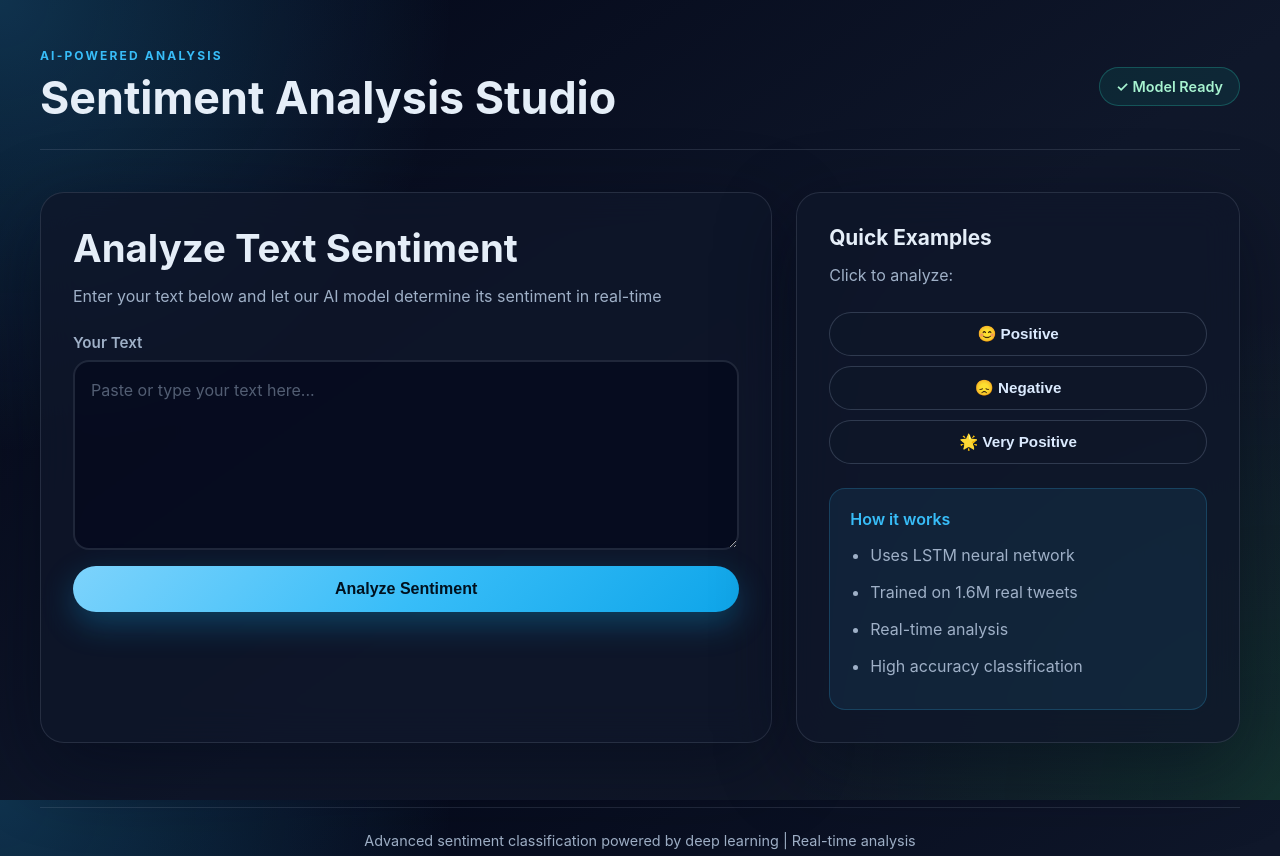
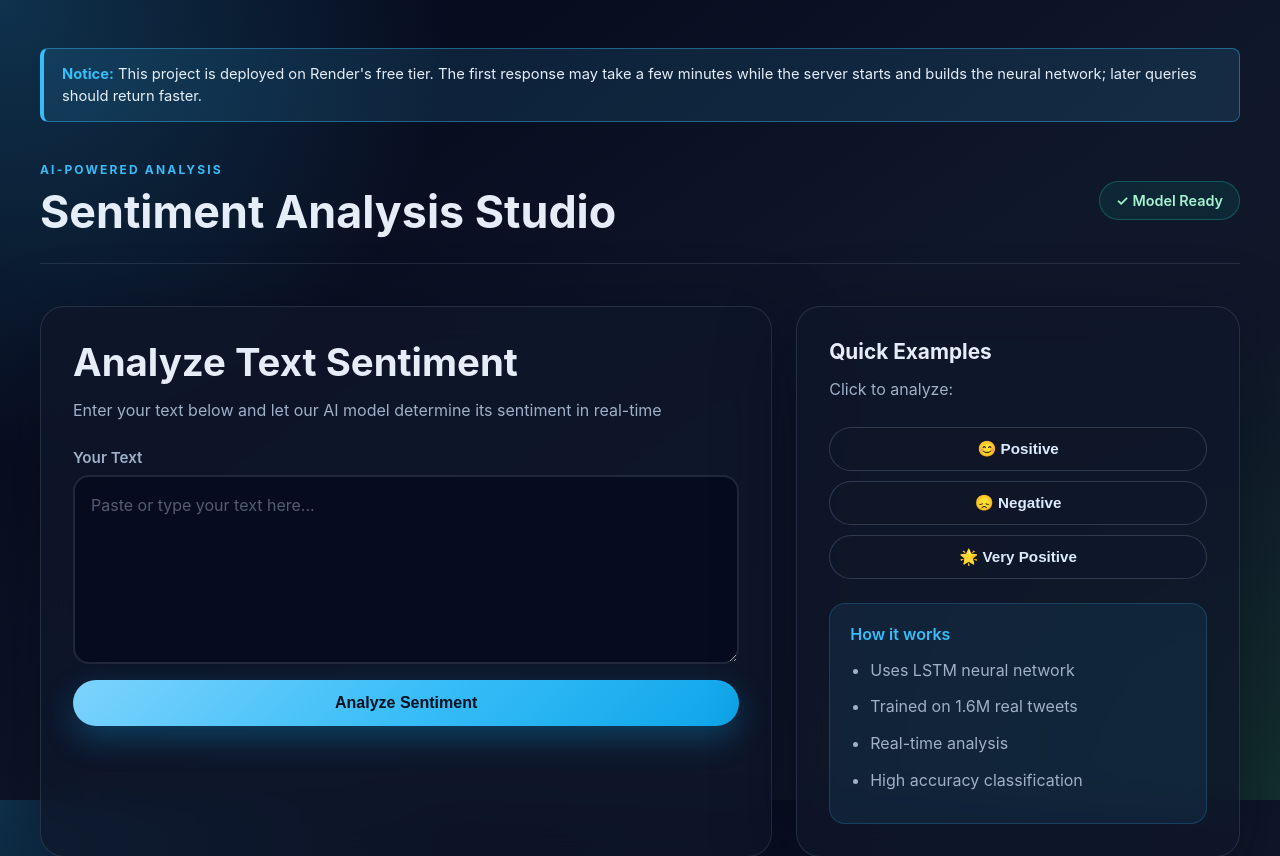
Before and after one commit to daivagnaa/Sentiment-Studio, a Flask app: page / in a window 1280 px wide. Shown: the top 856 px of the page. Run offline with Flask 3, Linux system fonts and the light colour scheme.

Commit message:
Model notice added at header

```diff
--- a/static/css/style.css
+++ b/static/css/style.css
@@ -40,6 +40,7 @@ body {
 
 .topbar {
   display: flex;
+  flex-wrap: wrap;
   align-items: center;
   justify-content: space-between;
   gap: 16px;
@@ -69,6 +70,25 @@ h1 {
   font-size: clamp(2rem, 4vw, 2.8rem);
   margin-bottom: 0;
   font-weight: 700;
+}
+
+.deployment-note {
+  order: -1;
+  flex-basis: 100%;
+  max-width: none;
+  margin: 0 0 24px;
+  padding: 14px 18px;
+  color: var(--text);
+  background: rgba(56, 189, 248, 0.12);
+  border: 1px solid rgba(56, 189, 248, 0.42);
+  border-left: 4px solid var(--accent);
+  border-radius: 8px;
+  font-size: 0.92rem;
+  line-height: 1.5;
+}
+
+.deployment-note strong {
+  color: var(--accent);
 }
 
 h2 {
--- a/templates/base.html
+++ b/templates/base.html
@@ -9,6 +9,9 @@
 <body>
   <div class="page-shell">
     <header class="topbar">
+      <p class="deployment-note" role="note">
+        <strong>Notice:</strong> This project is deployed on Render's free tier. The first response may take a few minutes while the server starts and builds the neural network; later queries should return faster.
+      </p>
       <div>
         <p class="eyebrow">AI-Powered Analysis</p>
         <h1>Sentiment Analysis Studio</h1>
```
